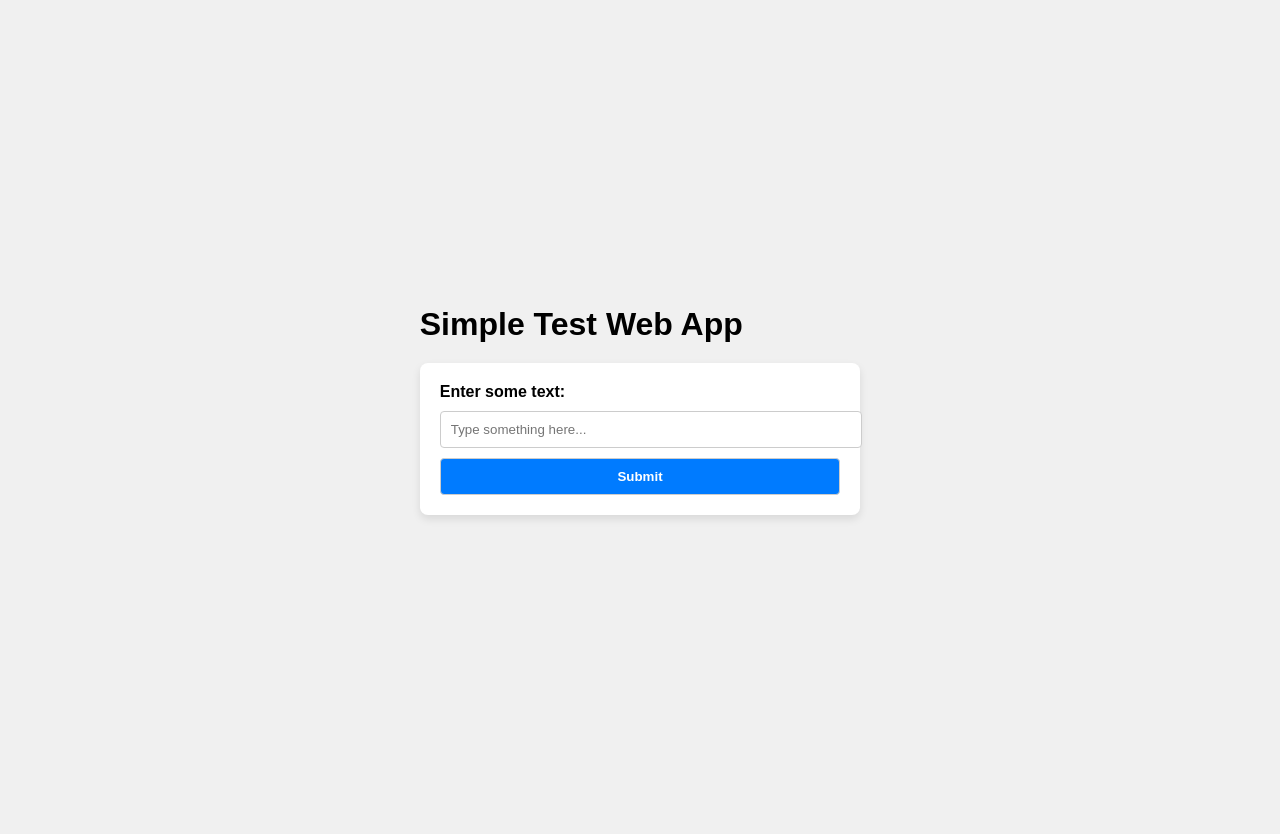
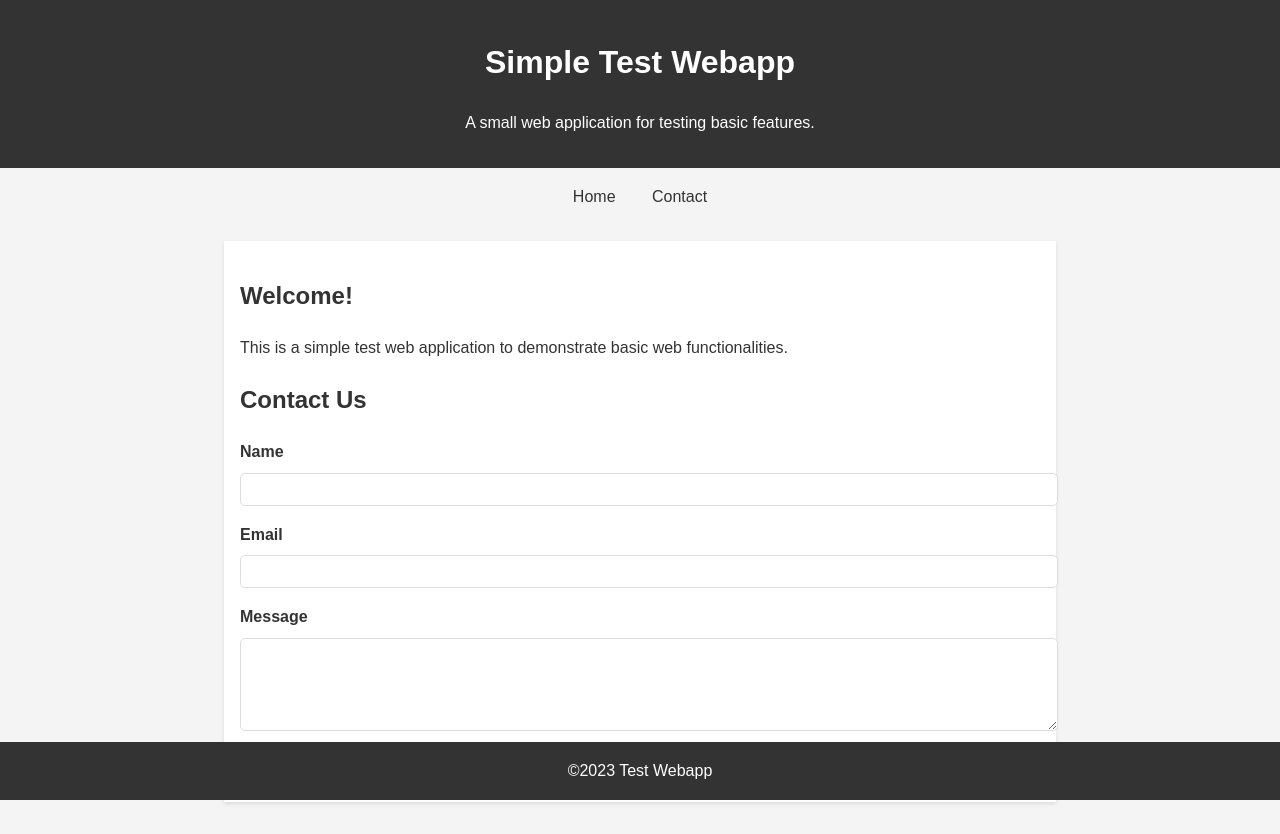
Before and after one commit to odl-user-1807589/AgenticAICapstone, a plain HTML site: page index.html in a window 1280 px wide. Before the commit the page ends 800 px from the top, so only its background shows below. Drawn offline with Linux system fonts and the light colour scheme.

Commit message:
Auto-push: Approved code

```diff
--- a/index.html
+++ b/index.html
@@ -3,92 +3,174 @@
 <head>
   <meta charset="UTF-8">
   <meta name="viewport" content="width=device-width, initial-scale=1.0">
-  <title>Simple Test Web App</title>
+  <title>Simple Test Webapp</title>
   <style>
     body {
+      font-family: Arial, sans-serif;
+      line-height: 1.6;
       margin: 0;
-      font-family: Arial, sans-serif;
-      background-color: #f0f0f0;
-      display: flex;
-      flex-direction: column;
-      align-items: center;
-      justify-content: center;
-      height: 100vh;
+      padding: 0;
+      background-color: #f4f4f4;
+      color: #333;
     }
-    h1 {
-      margin-bottom: 20px;
+    header {
+      background: #333;
+      color: #fff;
+      padding: 1rem 0;
+      text-align: center;
     }
-    .form-container {
+    nav {
+      text-align: center;
+      margin: 1rem 0;
+    }
+    nav a {
+      text-decoration: none;
+      color: #333;
+      margin: 0 1rem;
+    }
+    nav a:hover {
+      color: #007BFF;
+    }
+    .container {
+      max-width: 800px;
+      margin: 2rem auto;
       background: #fff;
-      padding: 20px;
-      border-radius: 8px;
-      box-shadow: 0 4px 8px rgba(0, 0, 0, 0.1);
+      padding: 1rem;
+      box-shadow: 0 2px 4px rgba(0, 0, 0, 0.1);
+    }
+    form {
+      margin-top: 1rem;
+    }
+    .form-group {
+      margin-bottom: 1rem;
     }
     label {
+      display: block;
+      margin-bottom: 0.5rem;
       font-weight: bold;
     }
-    input, button {
-      margin-top: 10px;
+    input, textarea {
       width: 100%;
-      padding: 10px;
-      border: 1px solid #ccc;
-      border-radius: 4px;
+      padding: 0.5rem;
+      border: 1px solid #ddd;
+      border-radius: 5px;
     }
     button {
       background-color: #007BFF;
-      color: white;
-      font-weight: bold;
+      color: #fff;
+      border: none;
       cursor: pointer;
+      padding: 0.5rem 1rem;
+      border-radius: 5px;
     }
     button:hover {
       background-color: #0056b3;
     }
-    .output-container {
-      margin-top: 20px;
-      background: #e8ffe8;
-      padding: 15px;
-      border-radius: 8px;
+    footer {
+      text-align: center;
+      padding: 1rem 0;
+      background: #333;
+      color: #fff;
+      position: fixed;
+      bottom: 0;
+      width: 100%;
+    }
+    .confirmation {
+      margin-top: 1rem;
+      background-color: #dff0d8;
+      color: #3c763d;
+      padding: 1rem;
+      border-radius: 5px;
+    }
+    .error {
+      color: red;
+      margin-top: 0.5rem;
     }
   </style>
 </head>
 <body>
-  <div id="app">
-    <h1>Simple Test Web App</h1>
-    <div class="form-container">
-      <label for="test-input">Enter some text:</label>
-      <input type="text" id="test-input" placeholder="Type something here..." />
-      <button id="submit-button">Submit</button>
-    </div>
-    <div id="output-container" class="output-container" style="display:none;">
-      <h3 id="success-message">Data successfully submitted!</h3>
-      <p id="output-data"></p>
-    </div>
+  <header>
+    <h1>Simple Test Webapp</h1>
+    <p>A small web application for testing basic features.</p>
+  </header>
+
+  <nav>
+    <a href="#home">Home</a>
+    <a href="#contact-form">Contact</a>
+  </nav>
+
+  <div class="container">
+    <section id="home">
+      <h2>Welcome!</h2>
+      <p>This is a simple test web application to demonstrate basic web functionalities.</p>
+    </section>
+
+    <section id="contact-form">
+      <h2>Contact Us</h2>
+      <form id="testForm">
+        <div class="form-group">
+          <label for="name">Name</label>
+          <input type="text" id="name" name="name" required>
+          <small class="error" id="nameError"></small>
+        </div>
+        <div class="form-group">
+          <label for="email">Email</label>
+          <input type="email" id="email" name="email" required>
+          <small class="error" id="emailError"></small>
+        </div>
+        <div class="form-group">
+          <label for="message">Message</label>
+          <textarea id="message" name="message" rows="5" required></textarea>
+        </div>
+        <button type="submit">Submit</button>
+      </form>
+      <div id="confirmationMessage" class="confirmation" style="display: none;">
+      </div>
+    </section>
   </div>
 
+  <footer>
+    ©2023 Test Webapp
+  </footer>
+
   <script>
-    // Handle submit button click
-    document.getElementById('submit-button').addEventListener('click', function() {
-      const inputField = document.getElementById('test-input');
-      const outputContainer = document.getElementById('output-container');
-      const outputData = document.getElementById('output-data');
-      const successMessage = document.getElementById('success-message');
+    const form = document.getElementById('testForm');
+    const confirmationMessage = document.getElementById('confirmationMessage');
 
-      // Retrieve the input value
-      const inputValue = inputField.value.trim();
+    form.addEventListener('submit', function(e) {
+      e.preventDefault(); // Prevent the default form submission
 
-      // Validate the input
-      if (inputValue === '') {
-        alert('Please enter some text!');
-        return;
+      // Clear previous errors
+      document.getElementById('nameError').textContent = '';
+      document.getElementById('emailError').textContent = '';
+
+      // Validate fields
+      const name = document.getElementById('name').value.trim();
+      const email = document.getElementById('email').value.trim();
+      const message = document.getElementById('message').value.trim();
+      let valid = true;
+
+      if (!name) {
+        document.getElementById('nameError').textContent = 'Name is required.';
+        valid = false;
       }
 
-      // Display the output container and success message
-      outputData.textContent = `You entered: ${inputValue}`;
-      successMessage.style.display = 'block';
-      outputContainer.style.display = 'block';
+      if (!email || !/\S+@\S+\.\S+/.test(email)) {
+        document.getElementById('emailError').textContent = 'Valid email is required.';
+        valid = false;
+      }
 
-      // Clear the input field
-      inputField.value = '';
+      if (valid) {
+        // Hide form and show confirmation message
+        confirmationMessage.style.display = 'block';
+        confirmationMessage.innerHTML = `
+          <p>Thank you for submitting the form!</p>
+          <p><strong>Name:</strong> ${name}</p>
+          <p><strong>Email:</strong> ${email}</p>
+          <p><strong>Message:</strong> ${message}</p>
+        `;
+        form.reset();
+      }
     });
   </script>
 </body>
```
